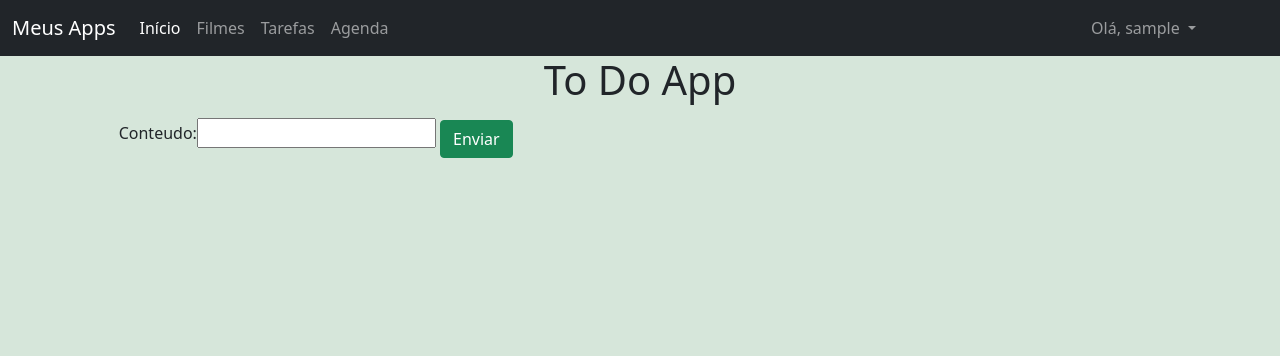
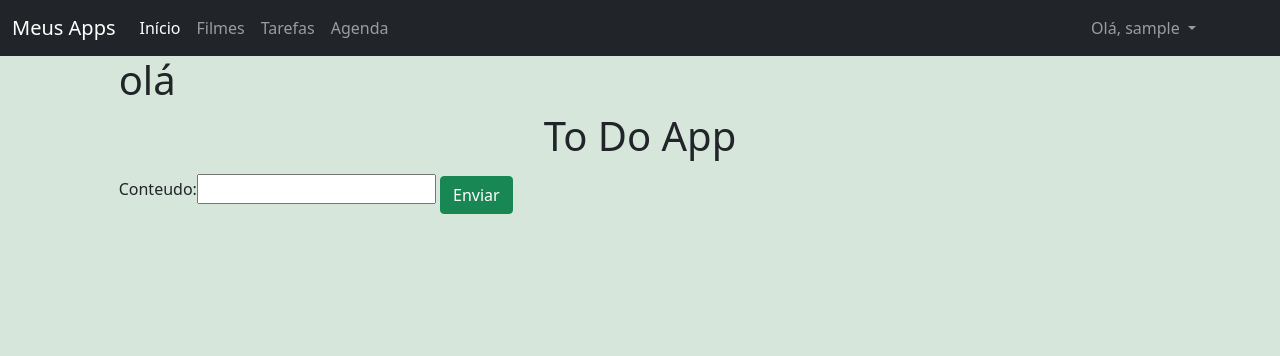
Before and after one commit to matheuskbar/DesafioDjango, a Django app: page /tarefaapp/tarefa/ in a window 1280 px wide. Shown: the top 356 px of the page. Run offline with Django 3.2, Linux system fonts and the light colour scheme; the visitor is signed in with stand-in values (Sample User, id 1); data that the repository does not hold is empty; some libraries are stand-ins or nearby versions.

Commit message:
Nono commit

```diff
--- a/desafio_django/tarefaapp/templates/tarefa_index.html
+++ b/desafio_django/tarefaapp/templates/tarefa_index.html
@@ -24,6 +24,7 @@
 {% endblock %}
 
 {% block conteudo %}
+<h1>olá</h1>
     <h1 class="text-center">To Do App</h1>
     <form action="" method="post">
         {% csrf_token %}
```
